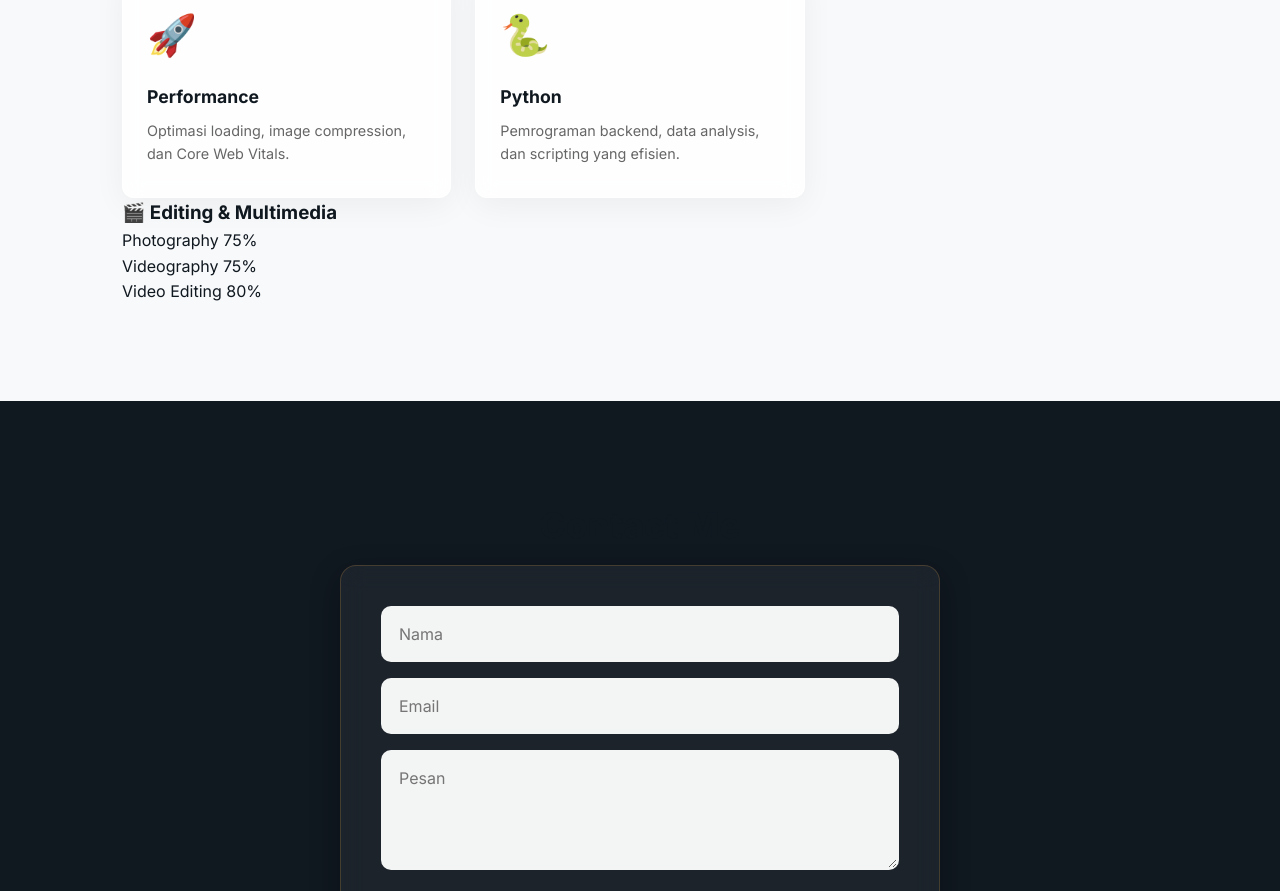
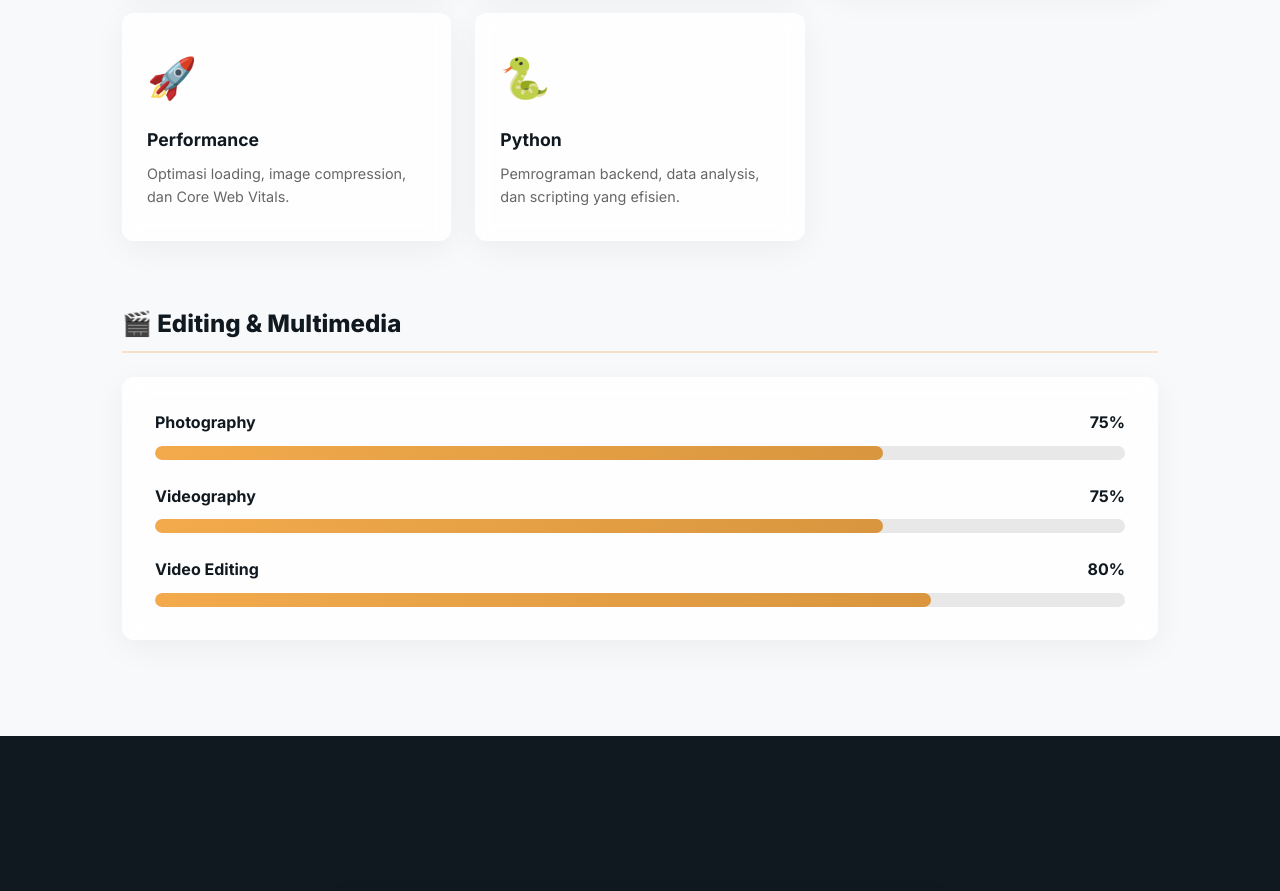
Before and after one commit to Isepelang/minggu3-Web-Programming, a plain HTML site: page index.html in a window 1280 px wide. Shown: the part 1374-2265 px from the top of the page. Drawn offline with Linux system fonts and the light colour scheme.

Commit message:
Update style.css

```diff
--- a/style.css
+++ b/style.css
@@ -1,4 +1,4 @@
-/* ── RESET & BASE ───────────────────────────── */
+/* RESET & BASE */
 *,
 *::before,
 *::after {
@@ -11,18 +11,8 @@ html {
   scroll-behavior: smooth;
 }
 
-/* Font bawaan Apple / Inter */
 body {
-  font-family:
-    'Inter',
-    -apple-system,
-    BlinkMacSystemFont,
-    'SF Pro Display',
-    'Segoe UI',
-    Roboto,
-    Helvetica,
-    Arial,
-    sans-serif;
+  font-family: 'Inter', 'SF Pro Display', 'Segoe UI', Helvetica, Arial, sans-serif;
   font-size: 16px;
   line-height: 1.6;
   color: #101820;
@@ -34,12 +24,13 @@ img {
   height: auto;
   display: block;
 }
+
 a {
   text-decoration: none;
   color: inherit;
 }
 
-/* ── NAVBAR ────────────────────────────── */
+/* NAVBAR */
 .navbar {
   display: flex;
   justify-content: space-between;
@@ -60,17 +51,19 @@ a {
   font-weight: 800;
   color: #101820;
 }
+
 .navbar__links {
   display: flex;
   list-style: none;
   gap: 32px;
   font-weight: 600;
 }
+
 .navbar__links a:hover {
   color: #f2aa4c;
 }
 
-/* ── BUTTONS ──────────────────────────────── */
+/* BUTTONS */
 .btn-primary {
   background-color: #f2aa4c;
   color: #101820;
@@ -78,14 +71,16 @@ a {
   border-radius: 6px;
   font-weight: 700;
   font-size: 0.9rem;
-  transition: all 0.2s;
+  transition: all 0.3s ease;
   display: inline-block;
   border: 2px solid #f2aa4c;
 }
+
 .btn-primary:hover {
   background-color: #d9963e;
   border-color: #d9963e;
   transform: translateY(-2px);
+  box-shadow: 0 0 15px rgba(242, 170, 76, 0.6);
 }
 
 .btn-outline {
@@ -95,22 +90,23 @@ a {
   border-radius: 6px;
   font-weight: 700;
   font-size: 0.9rem;
-  transition: all 0.2s;
+  transition: all 0.3s ease;
   display: inline-block;
 }
+
 .btn-outline:hover {
   background-color: #f2aa4c;
   color: #101820;
+  box-shadow: 0 0 15px rgba(242, 170, 76, 0.6);
 }
 
-/* Paksa semua tombol lain pake font Inter */
 .btn,
 .ig-btn,
 .wa-btn {
   font-family: inherit;
 }
 
-/* ── HERO SECTION ───────────────────────────── */
+/* HERO SECTION */
 .hero {
   min-height: calc(100vh - 64px);
   background: linear-gradient(135deg, #101820, #1c2733, #0b1117);
@@ -154,14 +150,17 @@ a {
   line-height: 1.2;
   margin-bottom: 20px;
 }
+
 .highlight {
   color: #f2aa4c;
 }
+
 .hero__desc {
   color: #cccccc;
   font-size: 1.1rem;
   margin-bottom: 36px;
 }
+
 .hero__actions {
   display: flex;
   gap: 16px;
@@ -169,12 +168,13 @@ a {
   flex-wrap: wrap;
 }
 
-/* ── UTILITY ────────────────────────────────── */
+/* UTILITY */
 .container {
   max-width: 1100px;
   margin: 0 auto;
   padding: 0 32px;
 }
+
 .section-title {
   font-size: 2.2rem;
   font-weight: 800;
@@ -182,18 +182,20 @@ a {
   color: #101820;
   margin-bottom: 12px;
 }
+
 .section-subtitle {
   text-align: center;
   color: #666666;
   margin-bottom: 56px;
 }
 
-/* ── SKILLS & PORTFOLIO ─────────────────────── */
+/* SKILLS & PORTFOLIO */
 .skills,
 .portfolio {
   padding: 96px 0;
   background-color: #f8f9fa;
 }
+
 .portfolio {
   background-color: #ffffff;
 }
@@ -203,13 +205,13 @@ a {
   grid-template-columns: repeat(3, 1fr);
   gap: 24px;
 }
+
 .portfolio__grid {
   display: grid;
   grid-template-columns: repeat(auto-fit, minmax(300px, 1fr));
   gap: 32px;
 }
 
-/* EFEK GLASSMORPHISM & GLOW */
 .skill-card,
 .portfolio-card {
   background-color: rgba(255, 255, 255, 0.85);
@@ -237,12 +239,14 @@ a {
   font-size: 2.5rem;
   margin-bottom: 16px;
 }
+
 .skill-card h3 {
   font-size: 1.1rem;
   font-weight: 700;
   color: #101820;
   margin-bottom: 8px;
 }
+
 .skill-card p {
   color: #666666;
   font-size: 0.9rem;
@@ -255,20 +259,78 @@ a {
   object-fit: cover;
   background-color: #e8e8e8;
 }
+
 .portfolio-info {
   padding: 24px;
 }
+
 .portfolio-info h3 {
   font-size: 1.2rem;
   margin-bottom: 8px;
   color: #101820;
 }
+
 .portfolio-info p {
   font-size: 0.95rem;
   color: #666666;
 }
 
-/* ── CONTACT SECTION ────────────────────────── */
+/* SKILL CATEGORIES & PROGRESS BARS */
+.skills-category {
+  font-size: 1.5rem;
+  font-weight: 800;
+  color: #101820;
+  margin: 40px 0 24px;
+  text-align: left;
+  border-bottom: 2px solid rgba(242, 170, 76, 0.3);
+  padding-bottom: 8px;
+}
+
+.mt-4 {
+  margin-top: 64px;
+}
+
+.progress-container {
+  display: flex;
+  flex-direction: column;
+  gap: 24px;
+  background-color: rgba(255, 255, 255, 0.85);
+  backdrop-filter: blur(10px);
+  -webkit-backdrop-filter: blur(10px);
+  border: 1px solid rgba(255, 255, 255, 0.5);
+  box-shadow: 0 8px 32px rgba(0, 0, 0, 0.05);
+  border-radius: 12px;
+  padding: 32px;
+}
+
+.progress-item {
+  width: 100%;
+}
+
+.progress-info {
+  display: flex;
+  justify-content: space-between;
+  margin-bottom: 10px;
+  font-weight: 700;
+  color: #101820;
+}
+
+.progress-bg {
+  width: 100%;
+  height: 14px;
+  background-color: #e8e8e8;
+  border-radius: 10px;
+  overflow: hidden;
+}
+
+.progress-fill {
+  height: 100%;
+  background: linear-gradient(90deg, #f2aa4c, #d9963e);
+  border-radius: 10px;
+  transition: width 1.5s cubic-bezier(0.25, 1, 0.5, 1);
+}
+
+/* CONTACT SECTION */
 #contact {
   padding: 96px 20px;
   background-color: #101820;
@@ -343,13 +405,14 @@ a {
 .contact-card .btn:hover {
   background-color: #e59a3c;
   transform: translateY(-2px);
+  box-shadow: 0 0 15px rgba(242, 170, 76, 0.6);
 }
 
-/* ── CONTACT SECTION BUTTONS ───────────────── */
 .social-contact {
   border-top: 1px solid rgba(255, 255, 255, 0.1);
   padding-top: 24px;
 }
+
 .social-contact p {
   margin-bottom: 16px;
   color: #cccccc;
@@ -362,7 +425,6 @@ a {
   flex-wrap: wrap;
 }
 
-/* Tombol IG */
 .ig-btn {
   display: inline-flex;
   align-items: center;
@@ -379,14 +441,15 @@ a {
   padding: 10px 24px;
   border-radius: 8px;
   font-weight: 600;
-  transition: transform 0.2s;
+  transition: all 0.3s ease;
 }
+
 .ig-btn:hover {
   transform: translateY(-3px);
   color: #ffffff;
+  box-shadow: 0 0 15px rgba(220, 39, 67, 0.6);
 }
 
-/* Tombol WhatsApp Asli Warnanya */
 .wa-btn {
   display: inline-flex;
   align-items: center;
@@ -396,48 +459,16 @@ a {
   padding: 10px 24px;
   border-radius: 8px;
   font-weight: 600;
-  transition: transform 0.2s;
+  transition: all 0.3s ease;
 }
+
 .wa-btn:hover {
   transform: translateY(-3px);
   color: #ffffff;
+  box-shadow: 0 0 15px rgba(37, 211, 102, 0.6);
 }
 
-/* ── FOOTER ─────────────────────────────────── */
-.footer {
-  background-color: #0b1117;
-  padding: 32px 0;
-}
-.footer__inner {
-  display: flex;
-  align-items: center;
-  justify-content: space-between;
-  flex-wrap: wrap;
-  gap: 16px;
-}
-.footer__brand {
-  color: #ffffff;
-  font-weight: 700;
-  font-size: 1.1rem;
-}
-.footer__copy {
-  color: #888888;
-  font-size: 0.85rem;
-}
-.footer__links {
-  display: flex;
-  gap: 24px;
-}
-.footer__links a {
-  color: #888888;
-  font-size: 0.85rem;
-  transition: color 0.2s;
-}
-.footer__links a:hover {
-  color: #f2aa4c;
-}
-
-/* ── RESPONSIVE DESIGN (Biar Gak Rusak di HP) ── */
+/* RESPONSIVE DESIGN */
 @media (max-width: 1023px) {
   .skills__grid {
     grid-template-columns: repeat(2, 1fr);
@@ -479,3 +510,106 @@ a {
     text-align: center;
   }
 }
+
+/* FOOTER */
+.footer {
+  background-color: #0b1117;
+  padding: 32px 0;
+}
+
+.footer__inner {
+  display: flex;
+  align-items: center;
+  justify-content: space-between;
+  flex-wrap: wrap;
+  gap: 16px;
+}
+
+.footer__brand {
+  color: #ffffff;
+  font-weight: 700;
+  font-size: 1.1rem;
+}
+
+.footer__copy {
+  color: #888888;
+  font-size: 0.85rem;
+}
+
+.footer__links {
+  display: flex;
+  gap: 24px;
+}
+
+.footer__links a {
+  color: #888888;
+  font-size: 0.85rem;
+  transition: color 0.2s;
+}
+
+.footer__links a:hover {
+  color: #f2aa4c;
+}
+
+/* ANIMASI */
+@keyframes munculDikit {
+  0% {
+    opacity: 0;
+    transform: translateY(40px);
+  }
+  100% {
+    opacity: 1;
+    transform: translateY(0);
+  }
+}
+
+.hero__content,
+.skill-card,
+.progress-container,
+.contact-card {
+  animation: munculDikit 1.2s ease-out forwards;
+}
+
+.skill-card:nth-child(1) {
+  animation-delay: 0.1s;
+}
+.skill-card:nth-child(2) {
+  animation-delay: 0.2s;
+}
+.skill-card:nth-child(3) {
+  animation-delay: 0.3s;
+}
+.skill-card:nth-child(4) {
+  animation-delay: 0.4s;
+}
+.skill-card:nth-child(5) {
+  animation-delay: 0.5s;
+}
+
+@keyframes isiProgress75 {
+  0% {
+    width: 0%;
+  }
+  100% {
+    width: 75%;
+  }
+}
+
+@keyframes isiProgress80 {
+  0% {
+    width: 0%;
+  }
+  100% {
+    width: 80%;
+  }
+}
+
+.fill-75 {
+  width: 0%;
+  animation: isiProgress75 1.5s ease-out 0.8s forwards;
+}
+
+.fill-80 {
+  width: 0%;
+  animation: isiProgress80 1.5s ease-out 0.8s forwards;
+}
```
